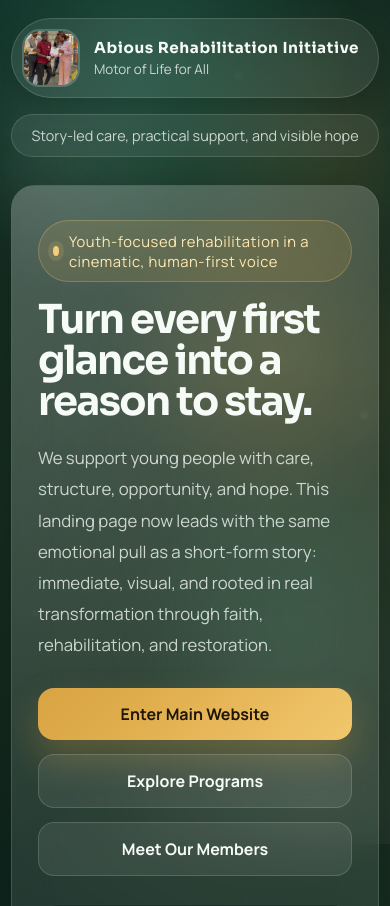
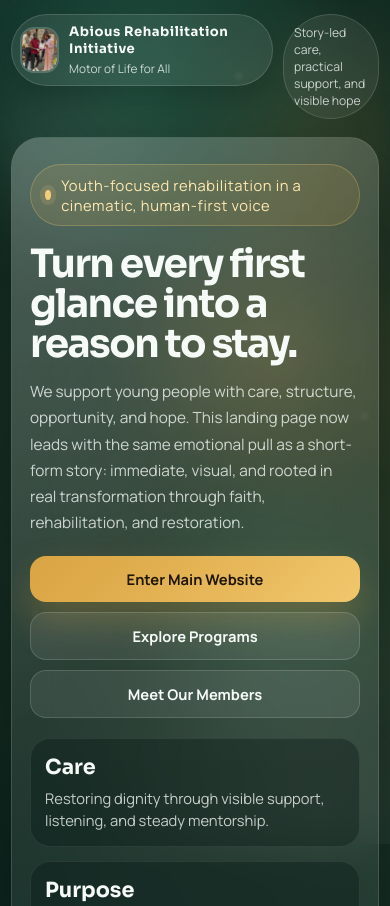
Before and after one commit to eutecticemmanuel-crypto/eutectic, a browser extension: page trial.html in a window 390 px wide. Shown: the top 906 px of the page. Drawn offline with Linux system fonts and the light colour scheme; no server answers.

Commit message:
Fix mobile landing page header layout

```diff
--- a/trial.html
+++ b/trial.html
@@ -676,19 +676,51 @@
         @media (max-width: 680px) {
             .shell {
                 width: min(100% - 22px, 1180px);
-                padding-top: 18px;
+                padding-top: 14px;
+                padding-bottom: 26px;
             }
 
             .topbar {
-                flex-direction: column;
-                align-items: stretch;
+                flex-direction: row;
+                align-items: center;
+                gap: 10px;
+                margin-bottom: 18px;
+            }
+
+            .brand {
+                flex: 1;
+                min-width: 0;
+                padding: 8px 12px 8px 8px;
+                gap: 10px;
+            }
+
+            .brand img {
+                width: 46px;
+                height: 46px;
+                border-radius: 14px;
+            }
+
+            .brand-copy strong {
+                font-size: 0.82rem;
+            }
+
+            .brand-copy span {
+                font-size: 0.74rem;
             }
 
             .badge {
-                text-align: center;
+                flex: 0 0 auto;
+                max-width: 122px;
+                padding: 9px 12px;
+                text-align: left;
+                font-size: 0.76rem;
+                line-height: 1.4;
             }
 
-            .hero-card,
+            .hero-card {
+                padding: 26px 18px;
+            }
+
             .gallery-card,
             .quote-card {
                 border-radius: 24px;
@@ -704,12 +736,51 @@
                 grid-column: span 1;
             }
 
+            .cta-row {
+                gap: 10px;
+                margin-bottom: 20px;
+            }
+
             .cta {
-                width: 100%;
+                min-width: 0;
+                width: auto;
+                flex: 1 1 calc(50% - 10px);
+                padding: 13px 16px;
+                font-size: 0.92rem;
             }
 
             h1 {
                 max-width: 100%;
+                font-size: clamp(2rem, 10vw, 2.8rem);
+            }
+
+            .lead {
+                margin: 16px 0 20px;
+                font-size: 0.96rem;
+                line-height: 1.7;
+            }
+
+            .hero-stats .stat {
+                padding: 15px 14px;
+            }
+
+            .quote-card {
+                padding: 20px 18px;
+            }
+
+            .mini-links {
+                flex-wrap: nowrap;
+                overflow-x: auto;
+                margin-top: 16px;
+                padding-bottom: 4px;
+                scrollbar-width: thin;
+            }
+
+            .mini-links a {
+                flex: 0 0 auto;
+                white-space: nowrap;
+                font-size: 0.88rem;
+                padding: 9px 12px;
             }
 
             .reel-frame {
@@ -718,6 +789,21 @@
 
             .reel-body {
                 min-height: 300px;
+            }
+        }
+
+        @media (max-width: 480px) {
+            .topbar {
+                align-items: flex-start;
+            }
+
+            .badge {
+                max-width: 96px;
+                padding-inline: 10px;
+            }
+
+            .cta {
+                flex-basis: 100%;
             }
         }
     </style>
```
